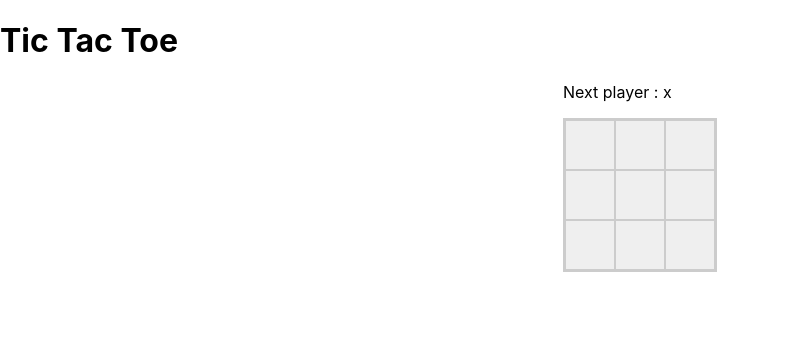
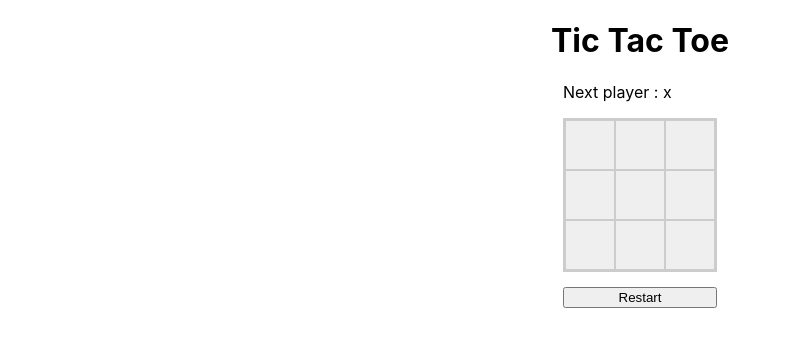
Before and after one commit to 2022-DEV3-009/TicTacToe, a React (Create React App) app: page / in a window 1280 px wide. Shown: the top 346 px of the page, without its empty margins (0-790 px from the left). Built offline with nearby package versions, Linux system fonts and the light colour scheme.

Commit message:
add a restart button

```diff
--- a/src/components/Grid.js
+++ b/src/components/Grid.js
@@ -45,6 +45,11 @@ const Grid = () => {
     }
 	};
 
+  const handleRestart = () => {
+    setWinner(null);
+    setCells(Array(9).fill(''));
+  };
+
   const renderMessage = () => {
     if (winner) {
       return (
@@ -87,6 +92,9 @@ const Grid = () => {
             <Cell cellNum={8} handleClick={handleClick} cells={cells} />
           </div>
         </div>
+        <div>
+          <button onClick={() => handleRestart()} className={styles.playAgain} data-testid="restartButton">Restart</button>
+        </div>
       </div>
     </>
   )
--- a/src/components/grid.module.css
+++ b/src/components/grid.module.css
@@ -1,3 +1,6 @@
+h1 {
+  text-align: center;
+}
 .game {
   margin: 0 auto;
   width: max-content;
@@ -9,3 +12,7 @@
   display: flex;
   justify-content: center;
 }
+.playAgain {
+  margin-top: 15px;
+  width: 100%;
+}
```
Also changed, not shown: 1 other file (tests, documents, lock files or other folders).
